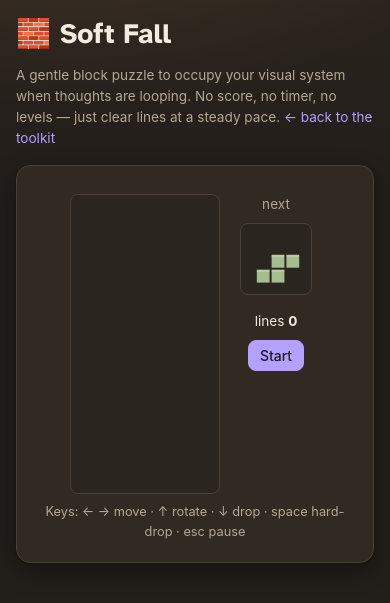
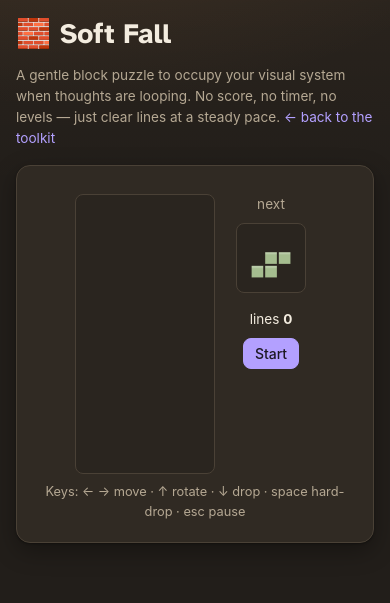
Before and after one commit to ock666/Kin-CRM, a FastAPI app: page /regulation/soft-fall in a window 390 px wide. Shown: the part 133-736 px from the top of the page. Run offline with FastAPI, Linux system fonts and the light colour scheme; the visitor is signed in with stand-in values (Sample User, id 1); tables that the repository leaves empty hold one stand-in row (values such as "Sample post").

Commit message:
Soft Fall: square blocks and taller board
Drive the board from a single square cell size so blocks are never
stretched, and size the 'next' preview with the same cell. Field is now
210x420 (taller), scaling down on small screens.

```diff
--- a/app/static/css/style.css
+++ b/app/static/css/style.css
@@ -695,15 +695,17 @@ label { display: block; font-weight: 600; font-size: .875rem; margin: 0 0 .3rem;
 #soft-fall { max-width: 480px; margin: 0 auto; }
 .soft-fall-board { display: flex; gap: .75rem; justify-content: center; align-items: flex-start; }
 #sf-canvas {
-  width: 190px;
-  height: 380px;
+  width: 210px;
+  height: 420px;
+  display: block;
   background: var(--bg-alt);
   border: 1px solid var(--border);
   border-radius: 8px;
 }
 #sf-upcoming {
-  width: 72px;
-  height: 72px;
+  width: 105px;
+  height: 105px;
+  display: block;
   background: var(--bg-alt);
   border: 1px solid var(--border);
   border-radius: 8px;
@@ -726,4 +728,5 @@ label { display: block; font-weight: 600; font-size: .875rem; margin: 0 0 .3rem;
 .soft-fall-controls button:active { background: var(--accent-soft); }
 @media (max-width: 420px) {
   #sf-canvas { width: 150px; height: 300px; }
+  #sf-upcoming { width: 75px; height: 75px; }
 }
--- a/app/static/js/soft-fall.js
+++ b/app/static/js/soft-fall.js
@@ -290,12 +290,24 @@
   function invalidateLines() { invalid.lines = true; }
 
   function resize() {
-    canvas.width = canvas.clientWidth;
-    canvas.height = canvas.clientHeight;
-    ucanvas.width = ucanvas.clientWidth;
-    ucanvas.height = ucanvas.clientHeight;
-    dx = canvas.width / NX;
-    dy = canvas.height / NY;
+    var w = canvas.clientWidth || 210;
+    var cell = Math.floor(w / NX);
+    if (cell < 1) cell = 1;
+
+    // Main court: NX x NY cells, always square blocks (width drives height).
+    canvas.width = cell * NX;
+    canvas.height = cell * NY;
+    canvas.style.width = (cell * NX) + "px";
+    canvas.style.height = (cell * NY) + "px";
+
+    // Upcoming preview: NU x NU cells, same square cell size.
+    ucanvas.width = cell * NU;
+    ucanvas.height = cell * NU;
+    ucanvas.style.width = (cell * NU) + "px";
+    ucanvas.style.height = (cell * NU) + "px";
+
+    dx = cell;
+    dy = cell;
     invalidate();
     invalidateNext();
   }
```
